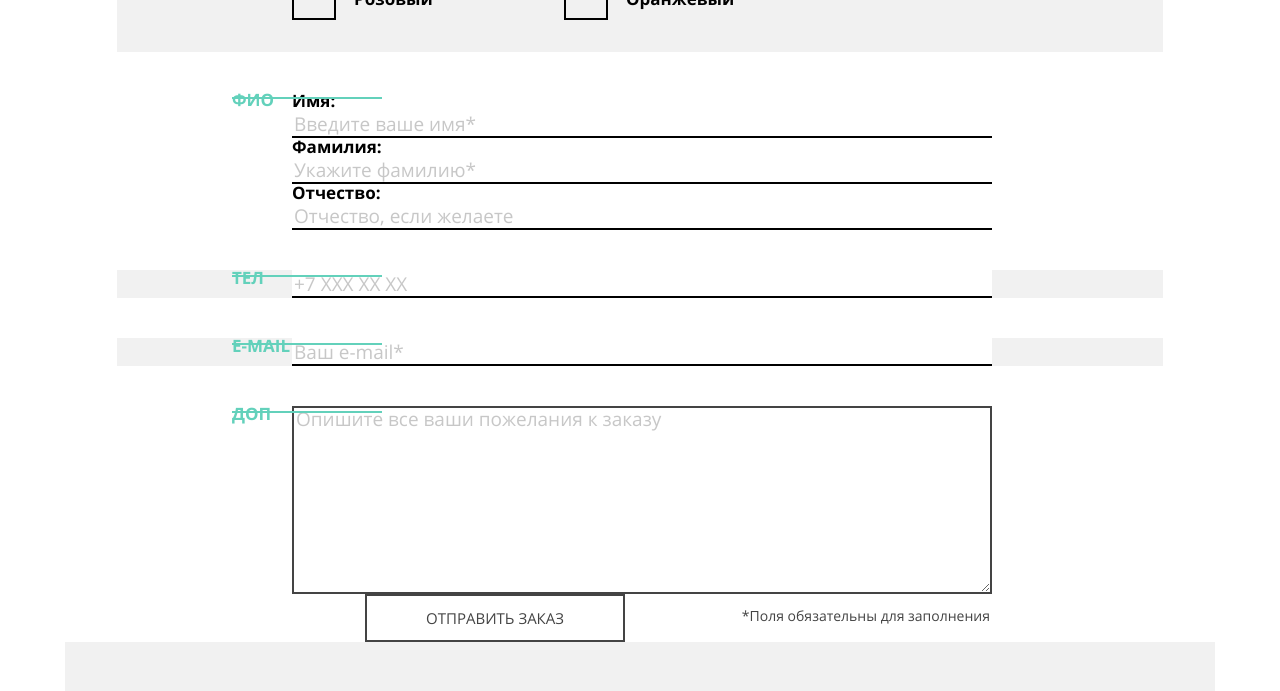
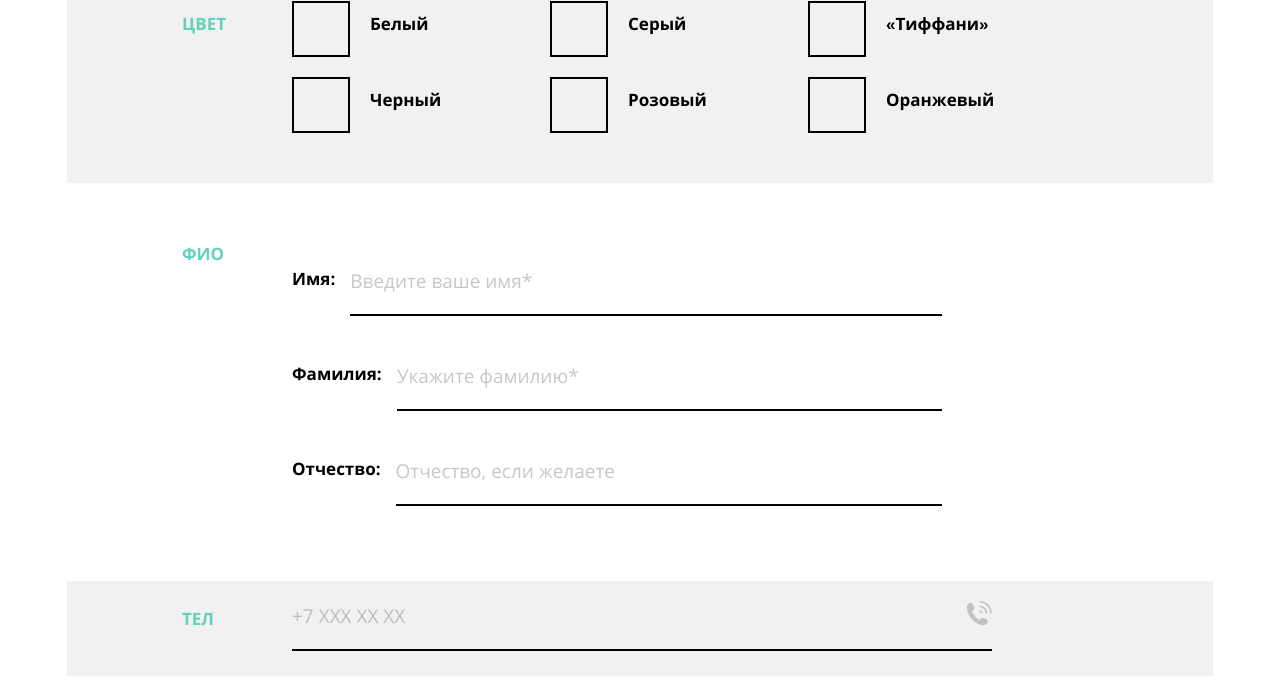
Before and after one commit to spololin/120621-mishka, a website: page source/form.html in a window 1280 px wide. Shown: the part 830-1521 px from the top of the page. Drawn offline with nearby package versions, Linux system fonts and the light colour scheme; files that its build step writes are made by us from their sources; files whose address does not match are found by name.

Commit message:
Продолжение стили form.html

```diff
--- a/source/form.html
+++ b/source/form.html
@@ -90,7 +90,7 @@
   </header>
 
   <section class="order">
-    <h2 class="order-title">Форма заказа</h2>
+    <h2 class="order-title">Вязание на заказ</h2>
     <p class="order__description">
       Мы будем рады воплотить в жизнь ваши пожелания! Заполните простую форму заказа и мы свяжемся с вами, чтобы уточнить детали.
     </p>
@@ -109,7 +109,9 @@
         </div>
       </fieldset>
       <fieldset class="form__fieldset form__fieldset--check">
-        <div class="form__fieldset-title">Цвет</div>
+        <div class="form__fieldset-title">
+          <p>Цвет</p>
+        </div>
         <div class="form__item-wrapper form__item-wrapper--check">
           <label for="item-checkbox-1" class="form__item-label">
             <input class="form__item-checkbox" type="checkbox" name="color-1" id="item-checkbox-1" checked>Белый
@@ -132,30 +134,64 @@
         </div>
       </fieldset>
       <fieldset class="form__fieldset">
-        <div class="form__fieldset-title">ФИО</div>
+        <div class="form__fieldset-title">
+          <p>ФИО</p>
+        </div>
         <div class="form__item-wrapper form__item-wrapper--name">
+          <div class="form__item-wrapper--box">
             <label for="first-name">Имя:</label>
             <input class="form__item-text" type="text" name="first-name" placeholder="Введите ваше имя*" id="first-name" required>
+          </div>
+          <div class="form__item-wrapper--box">
             <label for="last-name">Фамилия:</label>
             <input class="form__item-text" type="text" name="last-name" placeholder="Укажите фамилию*" id="last-name" required>
+          </div>
+          <div class="form__item-wrapper--box">
             <label for="middle-name">Отчество:</label>
             <input class="form__item-text" type="text" name="middle-name" placeholder="Отчество, если желаете" id="middle-name">
           </div>
+        </div>
       </fieldset>
       <fieldset class="form__fieldset form__fieldset--phone">
-        <div class="form__fieldset-title">Тел</div>
+        <div class="form__fieldset-title">
+          <p>Тел</p>
+        </div>
         <div class="form__item-wrapper">
           <input class="form__item-text item-phone" type="tel" name="phone" placeholder="+7 XXX XX XX" required>
+          <svg class="icon icon-phone" version="1.1" id="Layer_2" xmlns="http://www.w3.org/2000/svg" xmlns:xlink="http://www.w3.org/1999/xlink"
+            x="0px" y="0px" width="24.829px" height="24.333px" viewBox="0 0 24.829 24.333" enable-background="new 0 0 24.829 24.333"
+            xml:space="preserve">
+            <g>
+              <g id="UrwUhy_2_">
+                <g>
+                  <path d="M17.321,24.333c-0.371,0-0.744,0-1.115,0c-4.904-0.58-8.497-2.857-11.11-5.772C2.473,15.637,0.402,11.875,0,6.817 c0-0.453,0-0.906,0-1.358c0.091-0.921,0.544-1.55,1.067-2.086c0.65-0.666,1.63-1.522,2.522-1.553 c0.659-0.022,1.78,0.451,2.232,1.066c0.388,0.53,0.595,1.59,0.775,2.378c0.185,0.797,0.6,1.95,0.485,2.717 C6.905,9.177,5.317,9.684,4.85,10.553c1.551,3.721,4.089,6.456,7.472,8.345c0.847-0.465,1.595-1.864,2.767-1.892 c0.428-0.012,0.972,0.209,1.406,0.34c0.477,0.143,0.891,0.326,1.311,0.484c0.705,0.266,1.957,0.621,2.378,1.213 c0.433,0.61,0.681,1.608,0.581,2.231C20.571,22.508,18.538,23.877,17.321,24.333z"
+                  />
+                </g>
+              </g>
+              <path d="M12.529,1.528c5.949,0,10.771,4.822,10.771,10.771h1.529C24.829,5.507,19.323,0,12.529,0V1.528z" />
+              <path d="M12.529,9.327v1.552c0.785,0,1.421,0.636,1.421,1.42h1.553C15.502,10.657,14.172,9.327,12.529,9.327z" />
+              <path d="M12.529,6.246c3.345,0,6.056,2.71,6.056,6.054h1.588c0-4.22-3.422-7.641-7.644-7.641V6.246z" />
+            </g>
+          </svg>
         </div>
       </fieldset>
       <fieldset class="form__fieldset form__fieldset--email">
-        <div class="form__fieldset-title">E-mail</div>
+        <div class="form__fieldset-title">
+          <p>E-mail</p>
+        </div>
         <div class="form__item-wrapper">
           <input class="form__item-text item-email" type="email" name="email" placeholder="Ваш e-mail*" required>
+          <svg class="icon icon-mail" version="1.1" id="Layer_1" xmlns="http://www.w3.org/2000/svg" xmlns:xlink="http://www.w3.org/1999/xlink"
+            x="0px" y="0px" width="32px" height="32px" viewBox="0 0 32 32" enable-background="new 0 0 32 32" xml:space="preserve">
+            <path id="mail" fill="#333333" d="M28,5H4C1.791,5,0,6.792,0,9v13c0,2.209,1.791,4,4,4h24c2.209,0,4-1.791,4-4V9 C32,6.792,30.209,5,28,5z M2,10.25l6.999,5.25L2,20.75V10.25z M30,22c0,1.104-0.898,2-2,2H4c-1.103,0-2-0.896-2-2l7.832-5.875 l4.368,3.277c0.533,0.397,1.166,0.6,1.8,0.6c0.633,0,1.266-0.201,1.799-0.6l4.369-3.277L30,22L30,22z M30,20.75l-7-5.25l7-5.25 V20.75z M17.199,18.602c-0.35,0.263-0.763,0.4-1.199,0.4s-0.851-0.139-1.2-0.4L10.665,15.5l-0.833-0.625L2,9.001V9 c0-1.103,0.897-2,2-2h24c1.102,0,2,0.897,2,2L17.199,18.602z"
+            />
+          </svg>
         </div>
       </fieldset>
       <fieldset class="form__fieldset">
-        <div class="form__fieldset-title">Доп</div>
+        <div class="form__fieldset-title">
+          <p>Доп</p>
+        </div>
         <div class="form__item-wrapper">
           <textarea class="form__item-textarea" placeholder="Опишите все ваши пожелания к заказу" cols="20" rows="10"></textarea>
         </div>
--- a/source/less/blocks/order.less
+++ b/source/less/blocks/order.less
@@ -1,6 +1,5 @@
 .order {
   width: 320px;
-  //padding: 0 30px;
   margin: 0 auto;
 }
 
@@ -13,6 +12,10 @@
   padding: 75px 0;
   background-color: @color-grey-light;
   margin-bottom: 30px;
+}
+
+.order__form {
+  margin-bottom: 55px;
 }
 
 .order__description {
@@ -29,7 +32,7 @@
   line-height: 18px;
   font-weight: bold;
   width: 200px;
-  padding-left: 62px;
+  padding-left: 78px;
   position: relative;
   margin-bottom: 30px;
   height: 46px;
@@ -41,8 +44,8 @@
     position: absolute;
     top: 0;
     left: 0;
-    width: 40px;
-    height: 40px;
+    width: 54px;
+    height: 52px;
     border: 2px solid #000;
   }
 }
@@ -90,6 +93,7 @@
 .form__item-wrapper {
   display: flex;
   flex-direction: column;
+  position: relative;
 
   &--check input {
     display: none;
@@ -104,36 +108,48 @@
     font-size: 17px;
     line-height: 18px;
   }
+
+  .icon {
+    top: 20px;
+    right: 0;
+    fill: #ccc;
+  }
 }
 
 .btn__form-send {
   font: inherit;
   line-height: 16px;
   margin: 0 auto;
+  width: 260px;
 }
 
 .form__item-text {
-  border: none;
-  box-shadow: inset 0 -2px 0 0 black;
+  border: 0;
+  outline: 0;
+  //box-shadow: inset 0 -2px 0 0 black;
   color: @color-grey;
   font-size: 19px;
   line-height: 18px;
+  border-bottom: 2px solid black;
+  padding: 22px 35px 20px 0;
+  margin-bottom: 25px;
 
   &::placeholder {
     color: fade(@color-grey, 30%);
   }
 
   &:hover {
-    box-shadow: inset 0 -2px 0 0 @color-green-light;
+    //box-shadow: inset 0 -2px 0 0 @color-green-light;
+    border-bottom: 2px solid @color-green-light;
 
-    &::placeholder {
-      color: fade(@color-grey, 30%);
-    }
+    // &::placeholder {
+    //   color: fade(@color-grey, 30%);
+    // }
   }
 
   &:focus {
-    border: none;
-    box-shadow: inset 0 -2px 0 0 @color-green-light;
+    //border: o;
+    border-bottom: 2px solid @color-green-light;
   }
 }
 
@@ -142,6 +158,7 @@
   color: @color-grey;
   font-size: 19px;
   line-height: 18px;
+  padding: 18px;
 
   &::placeholder {
     color: fade(@color-grey, 30%);
@@ -161,33 +178,65 @@
   line-height: 16px;
   font-weight: 400;
   color: @color-grey;
+  margin-bottom: 30px;
 }
 
 @media (min-width: 768px) {
   .order {
+    width: 768px;
+    // padding: 0 50px;
+  }
+
+  .order__description {
     width: 668px;
-    padding: 0 50px;
+    font-size: 17px;
+    line-height: 30px;
   }
 
   .form__item-wrapper {
-    width: 501px;
+    width: auto;
     display: flex;
     flex-direction: column;
-    margin-left: 150px;
+    margin-left: 217px;
 
     &--check {
       flex-direction: row;
       flex-wrap: wrap;
 
       .form__item-label {
-        width: 210px;
+        width: 182px;
       }
+    }
+
+    &--name {
+     padding-top: 13px;
     }
 
     &--radio {
       .form__item-label {
         width: 350px;
       }
+    }
+
+    .icon {
+      right: 75px;
+      fill: #c1c1c1;
+    }
+  }
+
+  .form__item-wrapper--box {
+    width: 100%;
+    display: flex;
+
+    label {
+      line-height:  65px;
+      padding-right:  15px;
+    }
+
+    .form__item-text {
+      padding: 22px 0 20px 0;
+      margin-right: 50px;
+      width: 100%;
     }
   }
 
@@ -199,6 +248,11 @@
     width: 150px;
     margin-left: 50px;
     position: absolute;
+    top: 13px;
+
+    &::after {
+      display: none;
+    }
   }
 
   .form__fieldset {
@@ -208,6 +262,11 @@
 
     &--check {
       background-color: #f1f1f1;
+      padding-top: 50px;
+
+      .form__fieldset-title {
+        top: 65px;
+      }
     }
 
     &--phone {
@@ -215,62 +274,124 @@
 
       .form__item-text {
         margin-left: 0;
+        background-color: #f1f1f1;
+      }
+
+      .form__fieldset-title {
+        top: 30px;
       }
     }
 
     &--email {
       background-color: #f1f1f1;
+      margin-top: 0;
+
+      .form__fieldset-title {
+        top: 30px;
+      }
 
       .form__item-text {
         margin-left: 0;
+        background-color: #f1f1f1;
       }
     }
 
     .form__item-textarea {
-      width: 501px;
+      width: auto;
+      margin-right: 50px;
     }
   }
 
   .form__bottom {
+    // margin-bottom: 55px;
+    margin: 55px 50px 0;
     display: flex;
     justify-content: space-between;
     flex-direction: row-reverse;
+
+    .order__note {
+      font-size: 17px;
+      line-height: 30px;
+    }
+
+    .btn__form-send {
+      width: 230px;
+    }
   }
 
   .btn__form-send {
-    margin-left: 75px;
+    margin-left: 0;
   }
 }
 
 @media (min-width: 1150px) {
   .order {
-    width: 1050px;
+    width: 1150px;
+  }
+
+  .order-title {
+    font-size: 53px;
+    padding: 105px 0;
+    margin-bottom: 135px;
   }
 
   .form__item-label {
     font-size: 17px;
   }
 
+  .form__item-text {
+    margin-right: 0;
+  }
+
   .form__fieldset-title {
     margin-left: 115px;
   }
 
-  .form__item-wrapper {
-    width: 700px;
-    margin-left: 175px;
+  .form__fieldset {
+    margin-top: 50px;
 
-    .form__item-textarea {
-      width: auto;
-      margin-left: 0;
+    .form__item-wrapper {
+      width: 700px;
+      margin-left: 225px;
+
+      .icon {
+        right: 0;
+      }
+
+      .form__item-textarea {
+        width: auto;
+        margin-left: 0;
+        margin-right: 0;
+      }
+
+      &--check {
+        margin-top: 20px;
+        // margin-bottom: 85px;
+        padding-bottom: 30px;
+
+        .form__item-label {
+          width: 180px;
+        }
+      }
+    }
+
+    &--check {
+      margin-top: 20px;
+      padding-top: 30px;
+    }
+
+    .form__item-wrapper--check {
+      width: 900px;
     }
   }
 
   .form__bottom {
-    width: 700px;
-    margin: 0 auto;
+    // width: 700px;
+    // margin: 0 auto;
+    margin: 55px 225px 0;
   }
 
   .order__description {
-    margin-left: 175px;
+    margin: 0 225px 58px;
   }
 }
```
Lines whose indentation alone changed are shown as unchanged.
